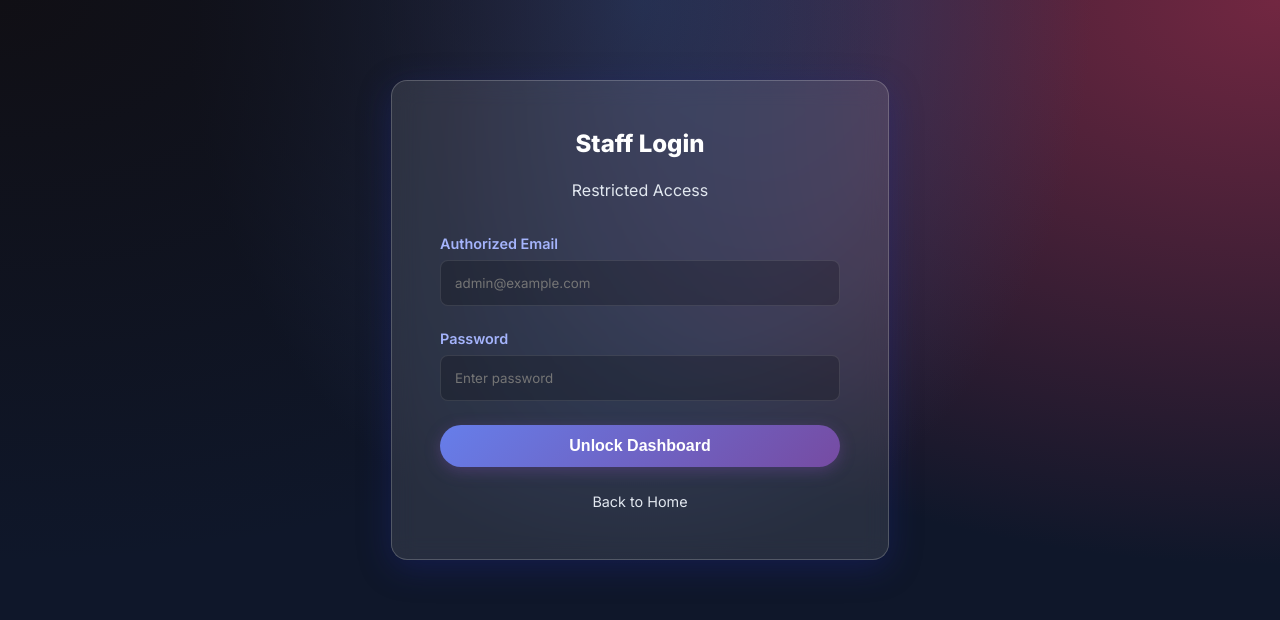
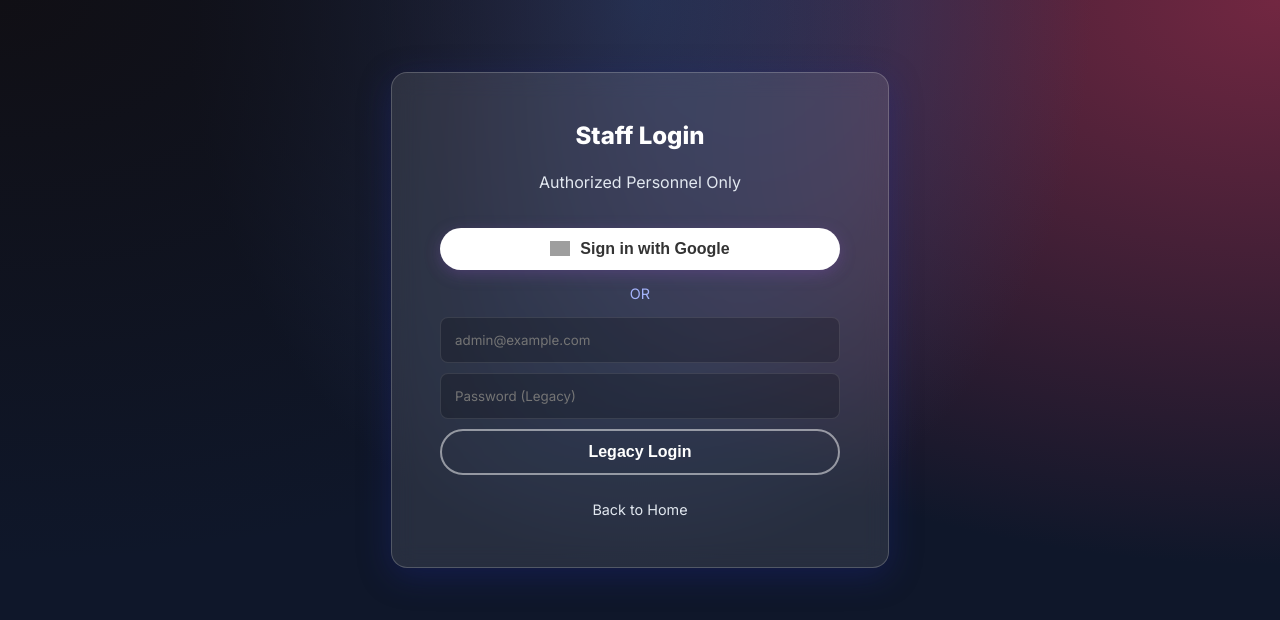
Before and after one commit to Hayagreevar07/ai_grader, a Flask app: page /login in a window 1280 px wide. Shown: the top 620 px of the page. Run offline with Flask 3, Linux system fonts and the light colour scheme; some libraries are stand-ins or nearby versions; grey boxes are pictures that could not be loaded.

Commit message:
Feat: Add Google Auth UI and Verification Logic

```diff
--- a/app.py
+++ b/app.py
@@ -90,6 +90,37 @@ def logout():
     flash("Logged out.", "info")
     return redirect(url_for('index'))
 
+@app.route('/api/login', methods=['POST'])
+def api_login():
+    data = request.json
+    id_token = data.get('idToken')
+
+    if not id_token:
+        return {"success": False, "message": "Missing ID Token"}, 400
+
+    try:
+        # Verify the ID token using Firebase Admin SDK
+        decoded_token = firebase_admin.auth.verify_id_token(id_token)
+        email = decoded_token.get('email')
+
+        if not email:
+            return {"success": False, "message": "No email found in token"}, 400
+
+        print(f"DEBUG: Firebase Auth - Email: {email}")
+
+        # Check if email is allowed
+        if email in ALLOWED_EMAILS:
+            session['user'] = email
+            print("DEBUG: Login Success (Google Auth)")
+            return {"success": True, "redirect": url_for('staff_dashboard')}
+        else:
+            print(f"DEBUG: Email {email} not in allowed list.")
+            return {"success": False, "message": "Unauthorized email account."}, 403
+
+    except Exception as e:
+        print(f"DEBUG: Token Verification Error: {e}")
+        return {"success": False, "message": f"Invalid Token: {str(e)}"}, 401
+
 @app.route('/student', methods=['GET', 'POST'])
 def student_search():
     if request.method == 'POST':
@@ -104,7 +135,7 @@ def student_search():
     return render_template('student_search.html')
 
 @app.route('/create_exam', methods=['POST'])
-@login_required
+# @login_required
 def create_exam():
     course_name = request.form.get('course_name')
     answer_key = request.form.get('answer_key')
--- a/templates/login.html
+++ b/templates/login.html
@@ -24,22 +24,107 @@
             </div>
 
             <h2 style="margin-top: 0; text-align: center;">Staff Login</h2>
-            <p style="text-align: center; margin-bottom: 2rem;">Restricted Access</p>
+            <p style="text-align: center; margin-bottom: 2rem;">Authorized Personnel Only</p>
 
-            <form method="POST" action="/login">
-                <label for="email">Authorized Email</label>
-                <input type="email" id="email" name="email" required placeholder="admin@example.com">
+            <!-- Loading Spinner -->
+            <div id="loader" style="display:none; text-align: center; margin-bottom: 20px;">
+                <div class="spinner"></div>
+                <p>Verifying Credentials...</p>
+            </div>
 
-                <label for="password">Password</label>
-                <input type="password" id="password" name="password" required placeholder="Enter password">
+            <!-- Login Form -->
+            <div id="login-container">
+                <button id="google-login-btn" class="btn btn-primary"
+                    style="width: 100%; background: white; color: #333; display: flex; align-items: center; justify-content: center; gap: 10px;">
+                    <img src="https://www.gstatic.com/firebasejs/ui/2.0.0/images/auth/google.svg" width="20"
+                        alt="Google">
+                    Sign in with Google
+                </button>
 
-                <button type="submit" class="btn btn-primary" style="width: 100%;">Unlock Dashboard</button>
-            </form>
+                <div style="text-align: center; margin: 15px 0; color: #a5b4fc; font-size: 0.9rem;">
+                    OR
+                </div>
+
+                <form method="POST" action="/login">
+                    <input type="email" name="email" required placeholder="admin@example.com"
+                        style="margin-bottom: 10px;">
+                    <input type="password" name="password" required placeholder="Password (Legacy)"
+                        style="margin-bottom: 10px;">
+                    <button type="submit" class="btn btn-secondary" style="width: 100%;">Legacy Login</button>
+                </form>
+            </div>
+
             <div style="text-align: center; margin-top: 1.5rem;">
                 <a href="/" class="nav-link" style="margin: 0; font-size: 0.9rem;">Back to Home</a>
             </div>
         </div>
     </div>
+
+    <!-- Firebase SDK -->
+    <script type="module">
+        import { initializeApp } from "https://www.gstatic.com/firebasejs/10.7.1/firebase-app.js";
+        import { getAuth, GoogleAuthProvider, signInWithPopup } from "https://www.gstatic.com/firebasejs/10.7.1/firebase-auth.js";
+
+        // --- PASTE YOUR FIREBASE WEB CONFIG HERE ---
+        // (You get this from Project Settings -> General -> Your Apps -> Web App)
+        const firebaseConfig = {
+            apiKey: "PASTE_API_KEY_HERE",
+            authDomain: "PASTE_AUTH_DOMAIN_HERE",
+            projectId: "PASTE_PROJECT_ID_HERE",
+            storageBucket: "PASTE_STORAGE_BUCKET_HERE",
+            messagingSenderId: "PASTE_SENDER_ID",
+            appId: "PASTE_APP_ID"
+        };
+
+        // Initialize Firebase
+        // Ideally we fetch this from backend, but for setup speed, we edit here.
+        // If config is missing (default), show alert
+        if (firebaseConfig.apiKey.includes("PASTE_API_KEY_HERE")) {
+            console.warn("Firebase Config missing");
+            // We'll let the user update this file or use env vars injection later
+        } else {
+            const app = initializeApp(firebaseConfig);
+            const auth = getAuth(app);
+            const provider = new GoogleAuthProvider();
+
+            document.getElementById('google-login-btn').addEventListener('click', () => {
+                document.getElementById('login-container').style.display = 'none';
+                document.getElementById('loader').style.display = 'block';
+
+                signInWithPopup(auth, provider)
+                    .then((result) => {
+                        const user = result.user;
+                        console.log("Google Sign In Success:", user.email);
+
+                        // Get ID Token
+                        return user.getIdToken().then(idToken => {
+                            // Send to Backend
+                            return fetch('/api/login', {
+                                method: 'POST',
+                                headers: { 'Content-Type': 'application/json' },
+                                body: JSON.stringify({ idToken: idToken })
+                            });
+                        });
+                    })
+                    .then(response => response.json())
+                    .then(data => {
+                        if (data.success) {
+                            window.location.href = data.redirect;
+                        } else {
+                            alert("Login Failed: " + data.message);
+                            document.getElementById('login-container').style.display = 'block';
+                            document.getElementById('loader').style.display = 'none';
+                        }
+                    })
+                    .catch((error) => {
+                        console.error("Error:", error);
+                        alert("Error: " + error.message);
+                        document.getElementById('login-container').style.display = 'block';
+                        document.getElementById('loader').style.display = 'none';
+                    });
+            });
+        }
+    </script>
 </body>
 
 </html>
```
